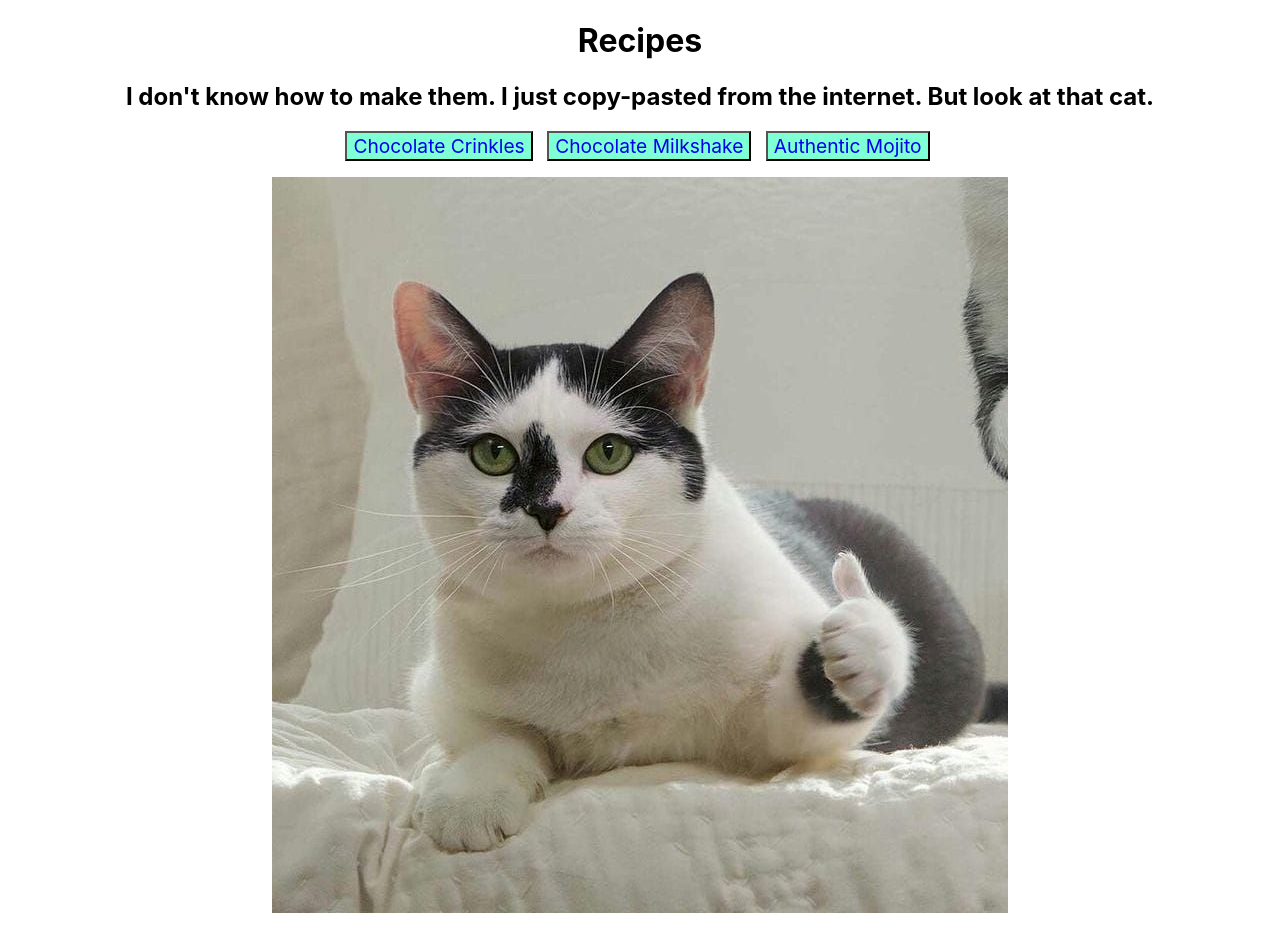
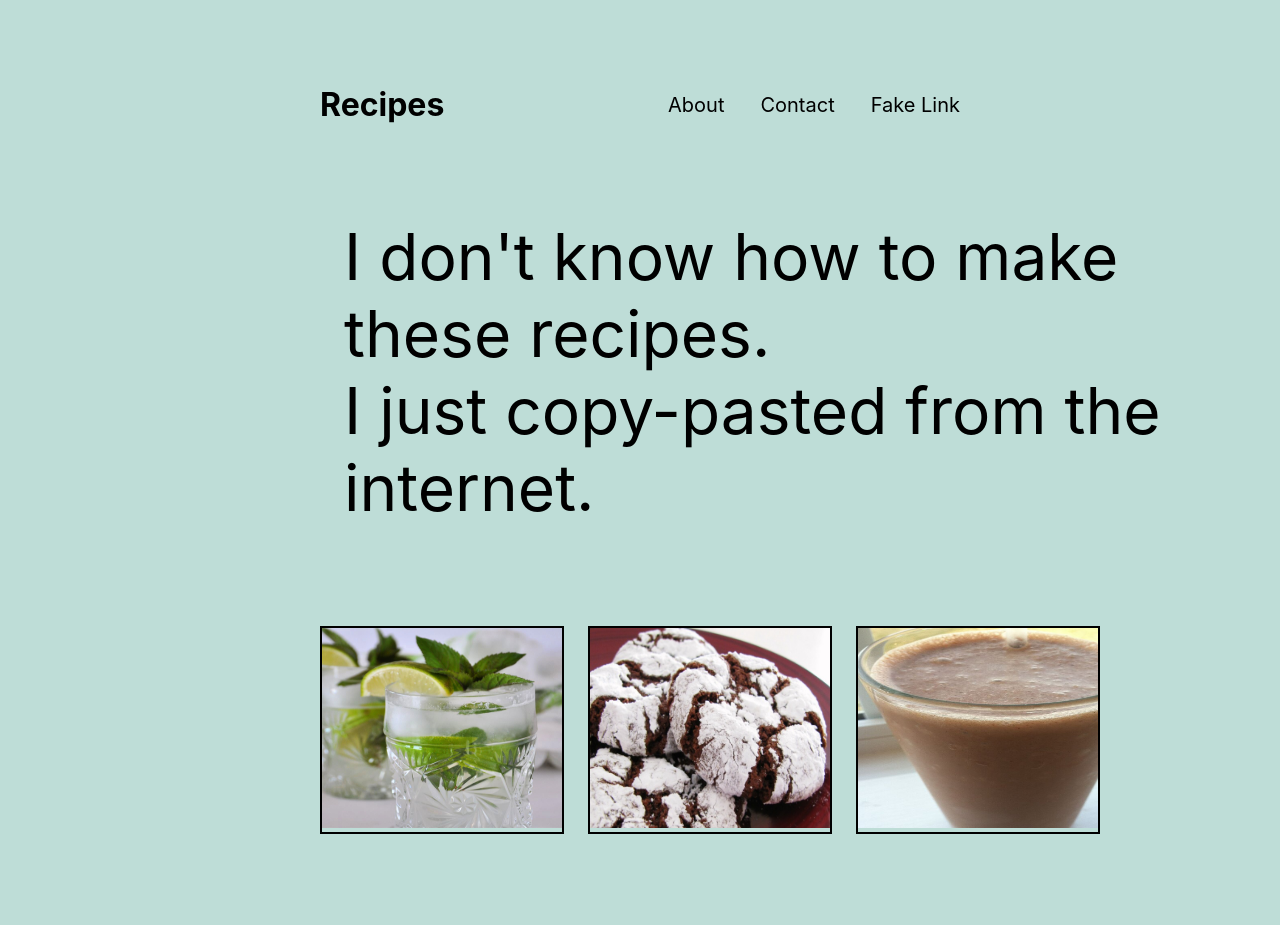
Before and after one commit to emeibech/odin-recipes, a plain HTML site: page index.html in a window 1280 px wide. After the commit the page ends 898 px from the top, so only its background shows below. Drawn offline with Linux system fonts and the light colour scheme.

Commit message:
Change the layout

```diff
--- a/index.html
+++ b/index.html
@@ -7,16 +7,23 @@
     <title>Project: Recipes</title>
     <link rel="stylesheet" href="style.css">
 </head>
+
 <body>
-    <h1>Recipes</h1>
-    <h2>I don't know how to make them. I just copy-pasted from the internet. But look at that cat.</h2>
-    <ul>
-        <div class="button-set">
-            <button><a href="./recipes/chocolate-crinkles.html">Chocolate Crinkles</a></button>
-            <button><a href="./recipes/chocolate-milkshake.html">Chocolate Milkshake</a></button>
-            <button><a href="./recipes/authentic-mojito.html">Authentic Mojito</a></button>
+    <div class="header">
+        <h1 class="">Recipes</h1>
+        <div class="right-links">
+            <a href="fakelink.html">About</a>
+            <a href="fakelink.html">Contact</a>
+            <a href="fakelink.html">Fake Link</a>
         </div>
-    </ul>
-    <img src="./img/cat-like.jpg" alt="Cat Likes">
+    </div>
+
+    <div class="description">I don't know how to make these recipes. <br> I just copy-pasted from the internet.</div>
+
+        <div class="recipes">
+            <a class="img-link" href="./recipes/authentic-mojito.html"><img src="./img/authentic-mojito.jpeg" alt="Authentic Mojito" width="240px" height="200px"></a>
+            <a class="img-link" href="./recipes/chocolate-crinkles.html"><img src="./img/chocolate-crinkles.jpeg" alt="Chocolate Crinkles" width="240px" height="200px"></a>
+            <a class="img-link" href="./recipes/chocolate-milkshake.html"><img src="./img/chocolate-milkshake.jpeg" alt="Chocolate Milkshake" width="240px" height="200px"></a>
+        </div>
 </body>
 </html>
--- a/style.css
+++ b/style.css
@@ -1,25 +1,55 @@
 * {
     font-family: -apple-system, BlinkMacSystemFont, 'Segoe UI', Roboto, Oxygen, Ubuntu, Cantarell, 'Open Sans', 'Helvetica Neue', sans-serif;
-    text-align: center;
 }
-h3,
-li,
-p {
-    text-align: left;
+
+body {
+    background-color: rgb(190, 221, 215);
+    margin: 0 256px;
+    padding: 64px;
 }
-.homepage {
-    text-align: center;
+
+.header {
+    display: flex;
+    justify-content: space-between;
+    align-items: center;
+}
+
+.description {
+    font-size: 64px;
+    display: flex;
+    height: 384px;
+    width: 896px;
+    margin-top: 48px;
+    padding: 24px;
+    flex-wrap: wrap;
+}
+
+.right-links {
+    display: flex;
+    gap: 36px;
+}
+
+.right-links a {
     text-decoration: none;
+    color: black;
+    font-size: 20px;
 }
-a:link, a:visited {
-        text-decoration: none;
+
+a:hover {
+    color: rgb(39, 169, 173);
 }
-button {
-    background-color: aquamarine;
-    font-size: larger;
-    margin-right: 5px;
-    margin-left: 5px;
+
+.recipes {
+    display: flex;
+    flex: 1 1 auto;
+    gap: 24px;
+    align-items: center;
 }
-div.button-set {
-    margin-right: 45px;
+
+.img-link:hover {
+    opacity: 0.7;
 }
+
+.img-link {
+    border: 2px solid black;
+}
```
